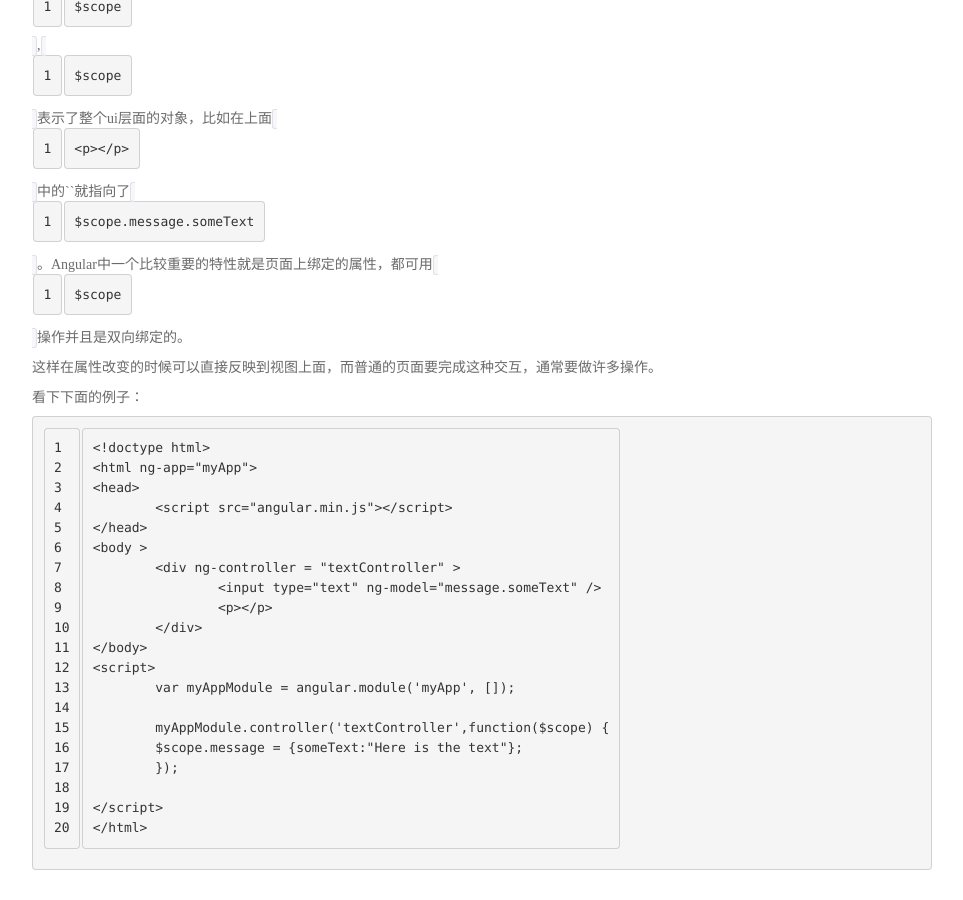
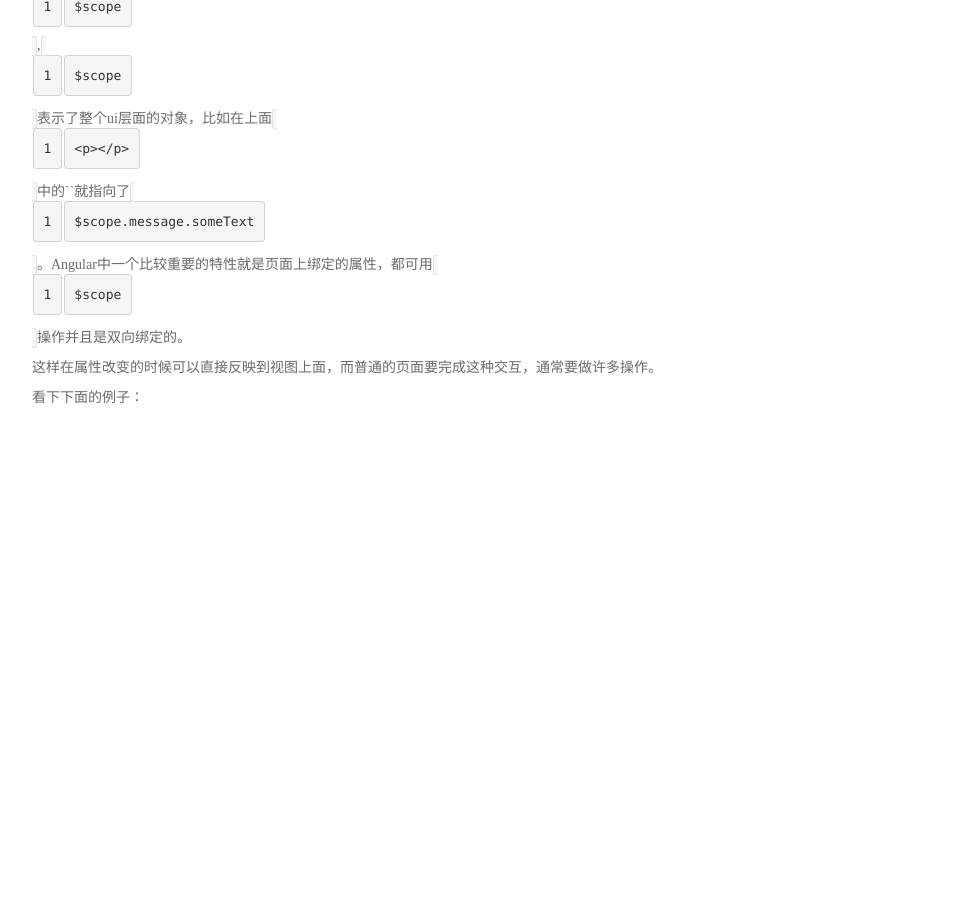
Before and after one commit to ajsdhf/ajsdhf.github.com, a Jekyll site: the page built from _posts/2014-04-21-angularjs学习笔记01.md, in a window 1280 px wide and 900 px high, scrolled down 2246 px. Shown: the whole window, without its empty margins (158-1121 px from the left). Built offline with Jekyll 4.4.1, drawn with Linux system fonts in a browser that asks for light colours; Markdown is read by kramdown in place of the engine named in the settings; after the commit the page ends 2682 px from its top, so only the background shows below that.

Commit message:
new post

```diff
--- a/_posts/2014-04-21-angularjs学习笔记01.md
+++ b/_posts/2014-04-21-angularjs学习笔记01.md
@@ -74,24 +74,3 @@ type: article
 这样在属性改变的时候可以直接反映到视图上面，而普通的页面要完成这种交互，通常要做许多操作。
 
 看下下面的例子：
-
-	<!doctype html>
-	<html ng-app="myApp">
-	<head>
-    	<script src="angular.min.js"></script>
-	</head>
-	<body >
-    	<div ng-controller = "textController" >
-    		<input type="text" ng-model="message.someText" />
-    		<p>{{message.someText}}</p>
-    	</div>
-	</body>
-	<script>
-    	var myAppModule = angular.module('myApp', []);
-
-    	myAppModule.controller('textController',function($scope) {
-        	$scope.message = {someText:"Here is the text"};
-    	});
-
-	</script>
-	</html>
```
